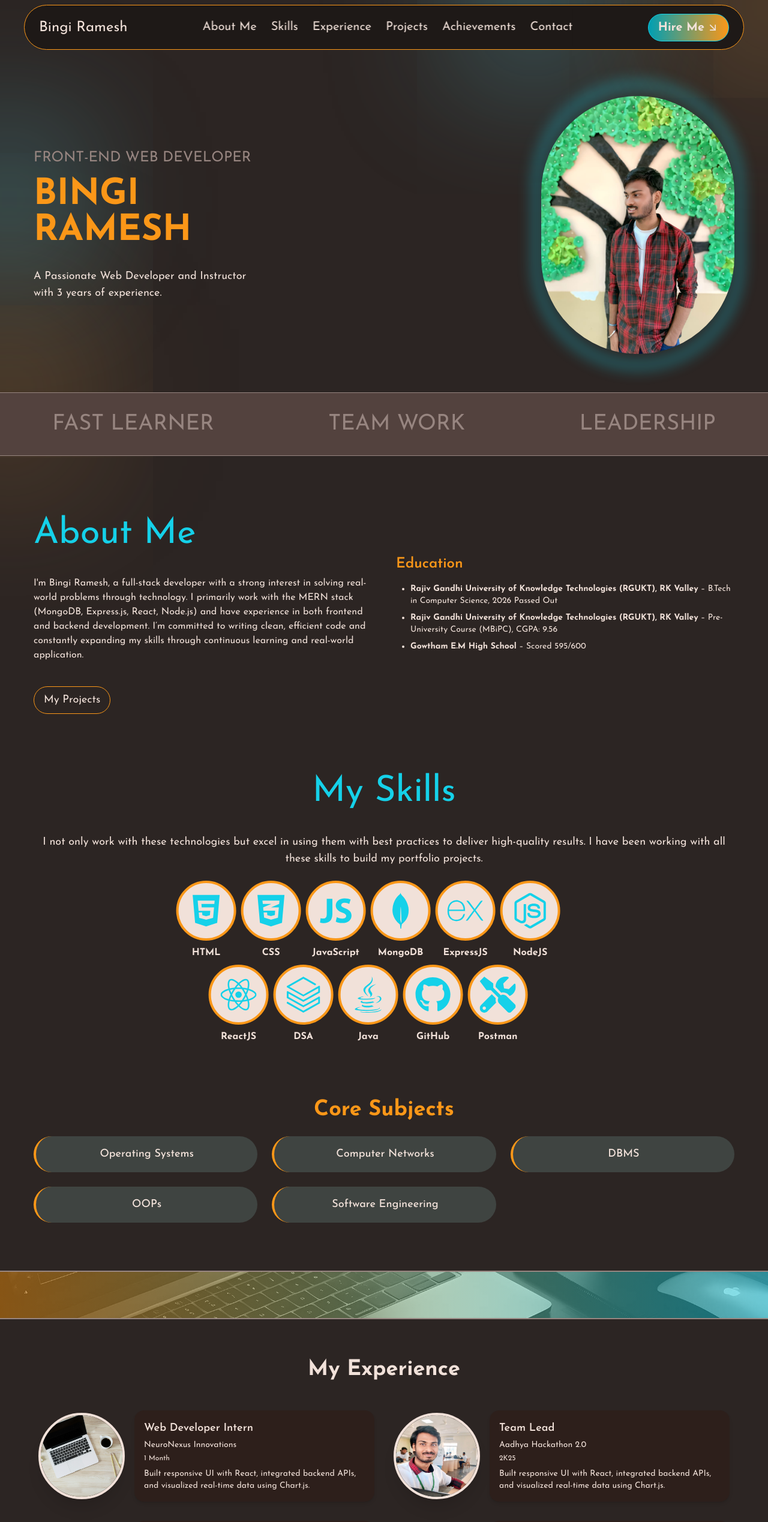
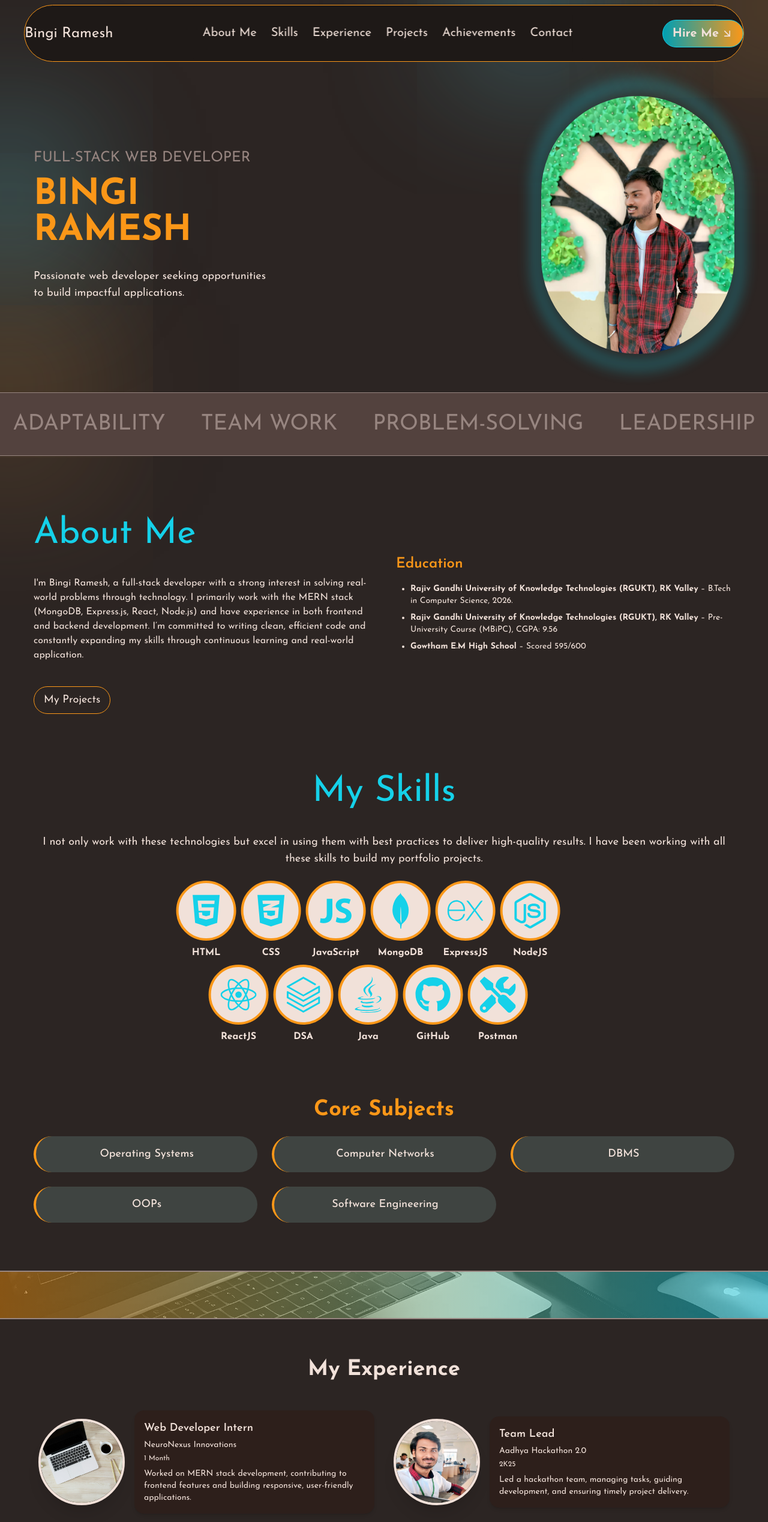
Before and after one commit to Bingi-Ramesh/my-portfolio, a React (Vite) app: page / in a window 1280 px wide. Shown: the top 2537 px of the page at 60% size. Built offline with nearby package versions, Linux system fonts and the light colour scheme.

Commit message:
completed project and ready for deployment

```diff
--- a/index.html
+++ b/index.html
@@ -2,12 +2,12 @@
 <html lang="en">
   <head>
     <meta charset="UTF-8" />
-    <link rel="icon" type="image/svg+xml" href="/a-icon.svg" />
+
     <meta
       name="viewport"
       content="width=device-width, initial-scale=1.0 minimum-scale=1"
     />
-
+    <link rel="icon" type="image/png" href="/images/ram.jpg" />
     <title>BR Portfolio</title>
   </head>
   <body>
--- a/src/achievementsSection/Achievements.jsx
+++ b/src/achievementsSection/Achievements.jsx
@@ -19,13 +19,13 @@ const achievements = [
     title: "NSS Volunteer",
     description:
       "2-year contribution to National Service Scheme (NSS) activities including camps and social outreach.",
-    certificate: "https://example.com/nss-certificate",
+    certificate: "https://drive.google.com/file/d/1tyPsvWBjQ4o1ueJi-tQCmIM8rY4V-tHK/view",
   },
   {
     title: "Smart India Hackathon 2025",
     description:
       "Participated in SIH 2025 and built a scalable solution for real-world problems using MERN stack.",
-    certificate: "https://example.com/sih-2025-certificate",
+    certificate: "https://drive.google.com/file/d/1tzUWzhmVF7Hg66Y6OIroZmrafulim_3v/view",
   },
   {
     title: "Solved 500+ DSA Problems",
--- a/src/components/aboutMeSection/AboutMeMain.jsx
+++ b/src/components/aboutMeSection/AboutMeMain.jsx
@@ -12,7 +12,7 @@ const AboutMeMain = () => {
         variants={fadeIn("right", 0)}
         initial="hidden"
         whileInView="show"
-        viewport={{ once: false, amount: 0.7 }}
+        viewport={{ once: false, amount: 0.2 }}
         className="w-full"
       >
         <div className="flex flex-col md:flex-row gap-10 md:items-start md:text-left text-center">
@@ -29,7 +29,7 @@ const AboutMeMain = () => {
             <h3 className="text-2xl font-semibold text-orange mb-4">Education</h3>
             <ul className="list-disc ml-6 text-sm text-gray-800 space-y-2">
               <li>
-                <strong>Rajiv Gandhi University of Knowledge Technologies (RGUKT), RK Valley</strong> – B.Tech in Computer Science, 2026 Passed Out
+                <strong>Rajiv Gandhi University of Knowledge Technologies (RGUKT), RK Valley</strong> – B.Tech in Computer Science, 2026.
               </li>
               <li>
                 <strong>Rajiv Gandhi University of Knowledge Technologies (RGUKT), RK Valley</strong> – Pre-University Course (MBiPC), CGPA: 9.56
--- a/src/components/contactMeSection/ContactMeMain.jsx
+++ b/src/components/contactMeSection/ContactMeMain.jsx
@@ -98,7 +98,7 @@ const ContactMeMain = () => {
               />
               <textarea
                 name="message"
-                rows="9"
+                rows="5"
                 placeholder="Message"
                 required
                 className="rounded-lg bg-lightBrown p-2"
--- a/src/components/experienceSection/ExperienceMain.jsx
+++ b/src/components/experienceSection/ExperienceMain.jsx
@@ -27,7 +27,7 @@ const experiences = [
     duration: "1 Month",
     image: "/images/intern.jpeg",
     description:
-      "Built responsive UI with React, integrated backend APIs, and visualized real-time data using Chart.js.",
+      "Worked on MERN stack development, contributing to frontend  features and building responsive, user-friendly applications.",
   },
   {
     title: "Team Lead",
@@ -35,7 +35,7 @@ const experiences = [
     duration: "2K25",
     image: "/images/lead.jpeg",
     description:
-      "Built responsive UI with React, integrated backend APIs, and visualized real-time data using Chart.js.",
+      "Led a hackathon team, managing tasks, guiding development, and ensuring timely project delivery.",
   },
   {
     title: "NSS Volunteer",
@@ -43,7 +43,7 @@ const experiences = [
     duration: "2 Years",
     image: "/images/nss.jpeg",
     description:
-      "Built responsive UI with React, integrated backend APIs, and visualized real-time data using Chart.js.",
+      "Served 2 years in NSS, leading community service, awareness campaigns, and volunteer activities.",
   },
   {
     title: "Representative",
@@ -51,7 +51,7 @@ const experiences = [
     duration: "2 Years",
     image: "/images/hhohr.jpeg",
     description:
-      "Built responsive UI with React, integrated backend APIs, and visualized real-time data using Chart.js.",
+      "Organized fundraising events with Helping Hands Organization, gaining teamwork and management skills.",
   },
 ];
 
--- a/src/components/heroSection/HeroText.jsx
+++ b/src/components/heroSection/HeroText.jsx
@@ -11,7 +11,7 @@ const HeroText = () => {
         viewport={{ once: false, amount: 0 }}
         className="lg:text-2xl sm:text-xl  uppercase text-lightGrey "
       >
-        Front-End Web Developer
+        Full-Stack Web Developer
       </motion.h2>
       <motion.h1
         variants={fadeIn("right", 0.4)}
@@ -30,8 +30,7 @@ const HeroText = () => {
         viewport={{ once: false, amount: 0 }}
         className="text-lg mt-4"
       >
-        A Passionate Web Developer and Instructor <br /> with 3 years of
-        experience.
+        Passionate web developer seeking opportunities  <br /> to build impactful applications.
       </motion.p>
     </div>
   );
--- a/src/components/navbar/NavbarMain.jsx
+++ b/src/components/navbar/NavbarMain.jsx
@@ -6,20 +6,56 @@ import { useSelector } from "react-redux";
 
 const NavbarMain = () => {
   const menuOpen = useSelector((state) => state.menu.menuOpen);
+
   return (
-    <nav className="max-w-[1400px] mx-auto w-full  px-4 fixed left-[50%] -translate-x-[50%] z-20 flex gap-4 mt-2">
-      <div className="flex py-1.5 justify-between w-full max-w-[1200px] mx-auto  bg-black items-center p-6 rounded-r-full rounded-l-full border-orange border-[0.5px] ">
+    <>
+      {/* Extra small screen fix */}
+      <style>{`
+        @media (max-width: 350px) {
+          .navbar-inner {
+            padding: 0.4rem;
+          }
+          .navbar-toggler {
+            padding: 0.3rem;
+            width: 40px;
+            height: 40px;
+          }
+          .navbar-logo,
+          .navbar-btn {
+            display: none;
+          }
+        }
+      `}</style>
+
+      <nav className="max-w-[1400px] mx-auto w-full fixed left-1/2 -translate-x-1/2 z-20 flex gap-2 sm:gap-4 mt-2 px-2 sm:px-4">
+        {/* Main Navbar container */}
+        <div className="flex justify-between items-center w-full max-w-[1200px] mx-auto bg-black rounded-full border border-orange navbar-inner">
+          {/* Logo hidden <350px */}
+          <div className="navbar-logo">
             <NavbarLogo />
-        <div className={`${menuOpen ? "sm:block" : "sm:hidden"} lg:block`}>
+          </div>
+
+          {/* Links (toggle for all <lg screens) */}
+          <div
+            className={`${
+              menuOpen ? "block" : "hidden"
+            } absolute top-[70px] left-0 w-full bg-black p-4 rounded-md lg:static lg:block lg:w-auto`}
+          >
             <NavbarLinks />
           </div>
 
+          {/* Button hidden <350px */}
+          <div className="navbar-btn hidden sm:block">
             <NavbarBtn />
           </div>
-      <div className="flex lg:hidden sm:block p-6 bg-black items-center justify-center rounded-full  border-orange border-[0.5px] ">
+        </div>
+
+        {/* Menu icon visible on <lg */}
+        <div className="flex lg:hidden bg-black items-center justify-center rounded-full border border-orange navbar-toggler">
           <NavbarToggler />
         </div>
       </nav>
+    </>
   );
 };
 
--- a/src/components/projectsSection/ProjectsMain.jsx
+++ b/src/components/projectsSection/ProjectsMain.jsx
@@ -15,7 +15,7 @@ const ProjectsMain = () => {
     },
     {
       name: "Hospital Manamemant System",
-      year: "Multi-role platform for patients, doctors, receptionists, and admins; features appointment booking, billing, andreporting.Integrated ratings and reviews;",
+      year: "Multi-role platform for patients, doctors, receptionists, and admins, appointment booking, billing, and reporting.Integrated ratings and reviews.",
       align: "left",
       image: "images/hospital.webp",
       link: "https://hospital-frontend-btec.onrender.com/",
@@ -58,13 +58,13 @@ const ProjectsMain = () => {
     },
     {
       name: "Simple E-Commerce",
-      link: "https://github.com/Bingi-Ramesh/simple-ecommerce",
-      technology: "React, CSS",
-      github:"https://github.com/Bingi-Ramesh/simple-calculator"
+      link: "https://bingi-ramesh.github.io/e-commerce/",
+      technology: "HTML, CSS",
+      github:"https://bingi-ramesh.github.io/e-commerce/"
     },
     {
       name: "Quiz App",
-      link: "https://github.com/Bingi-Ramesh/quiz-app",
+      link: "https://quiz-app-mahabarat.vercel.app/",
       technology: "React, CSS",
       github:"https://github.com/Bingi-Ramesh/simple-calculator"
     },
--- a/src/components/skillsSection/SkillsMain.jsx
+++ b/src/components/skillsSection/SkillsMain.jsx
@@ -6,13 +6,12 @@ import {
   FaJava,
   FaGithub,
   FaTools,
-} from "react-icons/fa"; // Added FaGithub and FaTools
+} from "react-icons/fa";
 import { IoLogoJavascript } from "react-icons/io";
 import { SiMongodb, SiExpress, SiDatabricks } from "react-icons/si";
 import { motion } from "framer-motion";
 import { fadeIn } from "../../framerMotion/variants";
 
-// Skill data array
 const skills = [
   { skill: "HTML", icon: FaHtml5 },
   { skill: "CSS", icon: FaCss3Alt },
@@ -24,10 +23,9 @@ const skills = [
   { skill: "DSA", icon: SiDatabricks },
   { skill: "Java", icon: FaJava },
   { skill: "GitHub", icon: FaGithub },
-  { skill: "Postman", icon: FaTools }, // Placeholder icon for Postman
+  { skill: "Postman", icon: FaTools },
 ];
 
-// Core subjects array
 const coreSubjects = [
   "Operating Systems",
   "Computer Networks",
@@ -36,10 +34,9 @@ const coreSubjects = [
   "Software Engineering",
 ];
 
-// Single skill card component (without pole)
 const SingleSkill = ({ imgSvg, text }) => {
   return (
-    <div className="hover:-translate-y-6 transition-all duration-500">
+    <div className="hover:-translate-y-6 transition-all duration-500 custom-skill">
       <div className="flex flex-col items-center gap-2 relative">
         <div className="bg-white text-cyan h-[100px] w-[100px] flex items-center justify-center rounded-full hover:text-darkGrey hover:scale-105 transform transition-all duration-500 text-6xl border-4 border-orange">
           {imgSvg}
@@ -70,7 +67,7 @@ const AllSkills = () => {
 
 const AllSkillsSM = () => {
   return (
-    <div className="grid md:grid-cols-4 sm:grid-cols-2 gap-12 my-12">
+    <div className="grid md:grid-cols-4 sm:grid-cols-2 gap-12 my-12 small-grid">
       {skills.map((item, index) => (
         <motion.div
           variants={fadeIn("up", 0.2)}
@@ -129,6 +126,20 @@ const CoreSubjectsSection = () => {
 
 const SkillsMain = () => {
   return (
+    <>
+      <style>{`
+        @media (max-width: 640px) {
+          .custom-skill {
+            transform: scale(0.9);
+          }
+          .small-grid {
+            gap: 8px;
+            grid-template-columns: repeat(2, 1fr);
+            padding: 0 10px;
+          }
+        }
+      `}</style>
+
       <div id="skills">
         <div className="max-w-[1200px] px-4 mx-auto min-h-[600px] relative overflow-hidden">
           <motion.div
@@ -141,20 +152,20 @@ const SkillsMain = () => {
           </motion.div>
 
           {/* Desktop view */}
-        <div className="bottom-[50px] absolute left-[42%] -translate-x-[40%] sm:hidden lg:block">
+          <div className="bottom-[50px] absolute left-[42%] -translate-x-[40%] hidden lg:block">
             <AllSkills />
           </div>
 
           {/* Mobile / Tablet view */}
-        <div className="sm:block lg:hidden">
+          <div className="block lg:hidden">
             <AllSkillsSM />
           </div>
         </div>
 
         {/* Core Subjects Section */}
-
         <CoreSubjectsSection />
       </div>
+    </>
   );
 };
 
--- a/src/components/subHeroSection/SubHeroMain.jsx
+++ b/src/components/subHeroSection/SubHeroMain.jsx
@@ -1,8 +1,9 @@
 const SubHeroMain = () => {
   return (
     <div className="w-full py-2 border-y bg-brown border-lightGrey text-lightGrey flex justify-around uppercase xl:text-4xl md:text-2xl sm:text-4xl py-8 md:flex-row sm:flex-col items-center gap-4">
-      <p className="md:block sm:hidden">Fast Learner</p>
+      <p className="md:block sm:hidden">Adaptability</p>
       <p className="md:block sm:hidden">Team Work</p>
+      <p className="md:block sm:hidden">Problem-solving</p>
       <p>Leadership</p>
     </div>
   );
```
Also changed, not shown: public/images/ram.jpg (added). Lines whose indentation alone changed are shown as unchanged.
